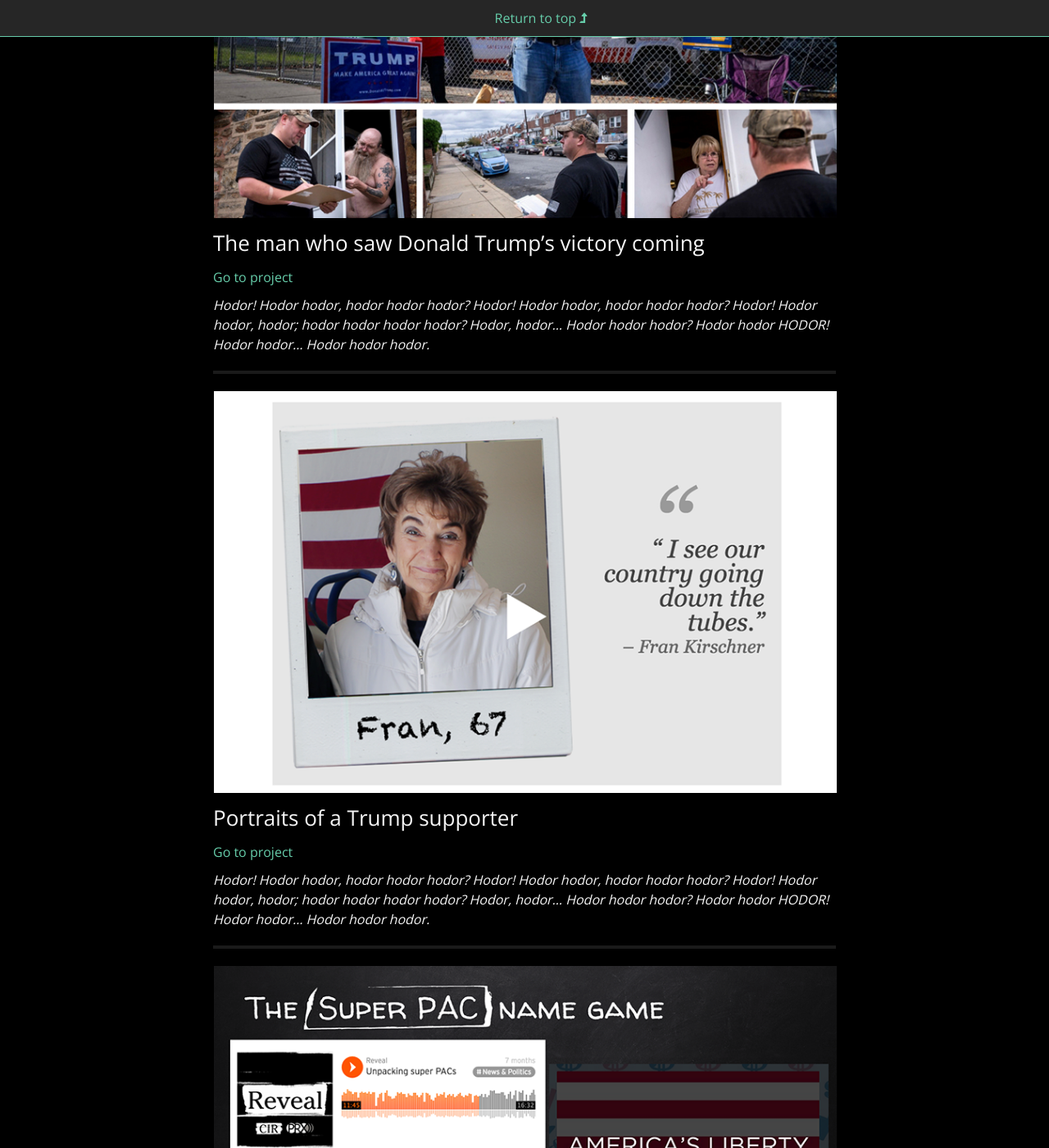
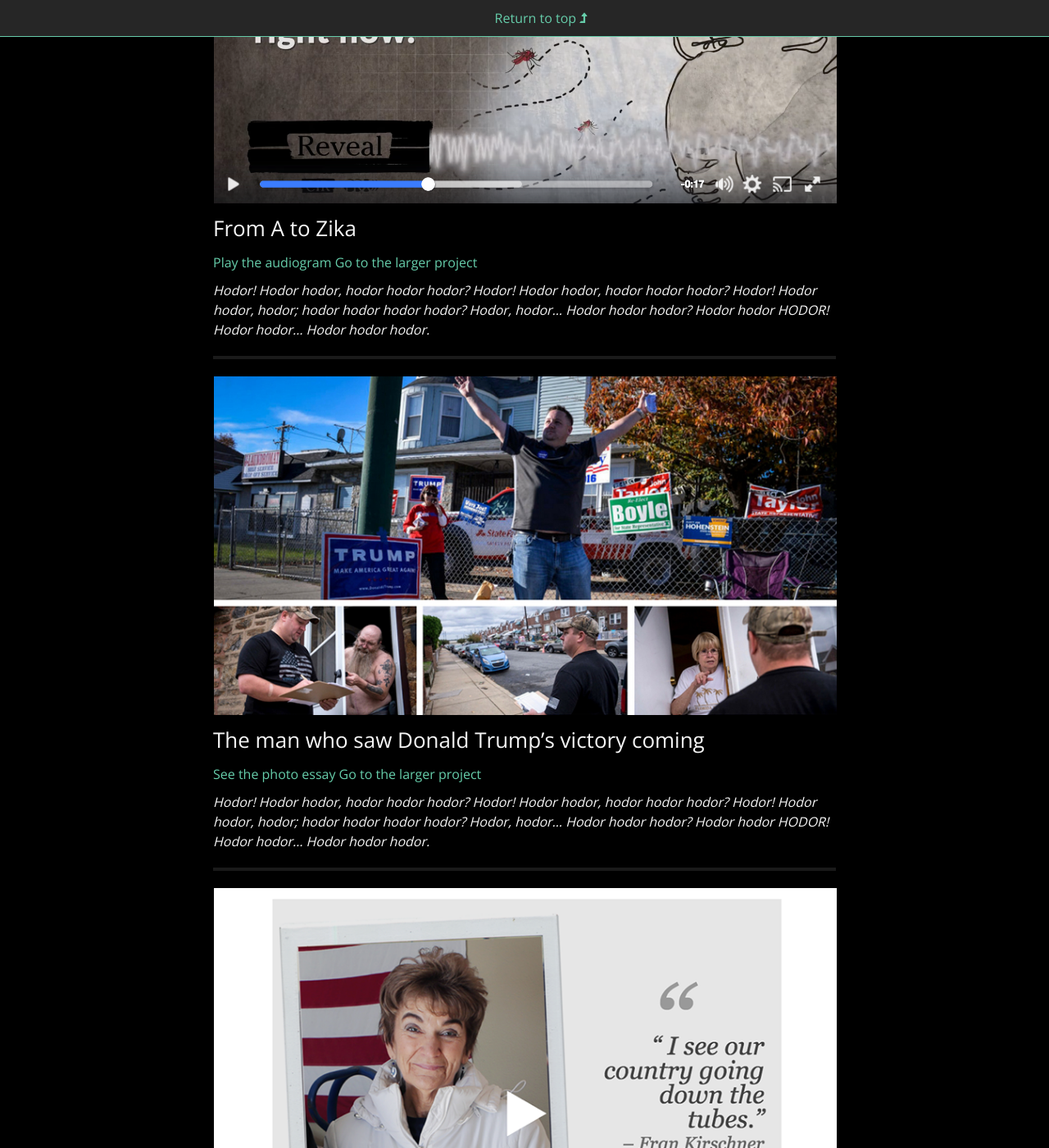
Before and after one commit to juliachanb/juliachanb.github.io, a Jekyll site: the page built from pages/portfolio.md, in a window 1280 px wide and 1400 px high, scrolled down 440 px. Shown: the whole window at 82% size. Built offline with Jekyll 4.4.1, drawn with Linux system fonts in a browser that asks for light colours; nearby versions of some CDN libraries; some web fonts are replaced; some of the changed text lies outside the part shown.

Commit message:
playing with links

```diff
--- a/pages/portfolio.md
+++ b/pages/portfolio.md
@@ -17,11 +17,23 @@ published: true
 
 ## Digital
 
-![Steve Walls collage.jpg]({{site.baseurl}}/pages/Steve Walls collage.jpg)
+![zika audiogram]({{site.baseurl}}/pages/zika audiogram.png)
+
+### From A to Zika
+
+[Play the audiogram](https://twitter.com/juliachanb/status/761687005826732032)
+[Go to the larger project](https://www.revealnews.org/episodes/from-a-to-zika/)
+
+*Hodor! Hodor hodor, hodor hodor hodor? Hodor! Hodor hodor, hodor hodor hodor? Hodor! Hodor hodor, hodor; hodor hodor hodor hodor? Hodor, hodor... Hodor hodor hodor? Hodor hodor HODOR! Hodor hodor... Hodor hodor hodor.*
+
+---
+
+![Steve Walls collage]({{site.baseurl}}/pages/Steve Walls collage.jpg)
 
 ### The man who saw Donald Trump’s victory coming
 
-[Go to project](https://www.revealnews.org/article/the-man-who-saw-donald-trumps-victory-coming/)
+[See the photo essay](https://www.revealnews.org/article/the-man-who-saw-donald-trumps-victory-coming/)
+[Go to the larger project](https://www.revealnews.org/episodes/the-secret-trump-voter/)
 
 *Hodor! Hodor hodor, hodor hodor hodor? Hodor! Hodor hodor, hodor hodor hodor? Hodor! Hodor hodor, hodor; hodor hodor hodor hodor? Hodor, hodor... Hodor hodor hodor? Hodor hodor HODOR! Hodor hodor... Hodor hodor hodor.*
 
@@ -31,7 +43,8 @@ published: true
 
 ### Portraits of a Trump supporter
 
-[Go to project](https://www.revealnews.org/article/portraits-of-a-trump-supporter/)
+[Check out the interative](https://www.revealnews.org/article/portraits-of-a-trump-supporter/)
+[Go to the larger project](https://www.revealnews.org/episodes/pumped-on-trump/)
 
 *Hodor! Hodor hodor, hodor hodor hodor? Hodor! Hodor hodor, hodor hodor hodor? Hodor! Hodor hodor, hodor; hodor hodor hodor hodor? Hodor, hodor... Hodor hodor hodor? Hodor hodor HODOR! Hodor hodor... Hodor hodor hodor.*
 
@@ -41,7 +54,7 @@ published: true
 
 ### When Mad Men meet dark money
 
-[Go to project](https://www.revealnews.org/episodes/when-mad-men-meet-dark-money/)
+[Go to the larger project](https://www.revealnews.org/episodes/when-mad-men-meet-dark-money/)
 
 *In the show, one of our producers and host Al Letson played “[The Super Pac Name Game](https://soundcloud.com/thisisreveal/unpacking-super-pacs)” in which Al had to guess the political affiliations of super pacs based solely on its name. The production of this really inspired the digital strategy for me.*
 
@@ -53,7 +66,8 @@ published: true
 
 ### Interactive: For disabled patients, an endless cycle of abuse
 
-[Go to project](https://www.revealnews.org/article/interactive-for-disabled-patients-an-endless-cycle-of-abuse/)
+[See the timeline](https://www.revealnews.org/article/interactive-for-disabled-patients-an-endless-cycle-of-abuse/)
+[Go to the larger project](https://www.revealnews.org/episodes/a-mountain-of-misconduct)
 
 *This interactive accompanied Reveal and New Hampshire Public Radio’s [larger investigation](https://www.revealnews.org/episodes/a-mountain-of-misconduct/) into the history of abuse and neglect at a network of family-run neurorehab centers. It takes a deeper look at the major players uncovered while reporting the story, and displays their connections with one another.*
 
```
